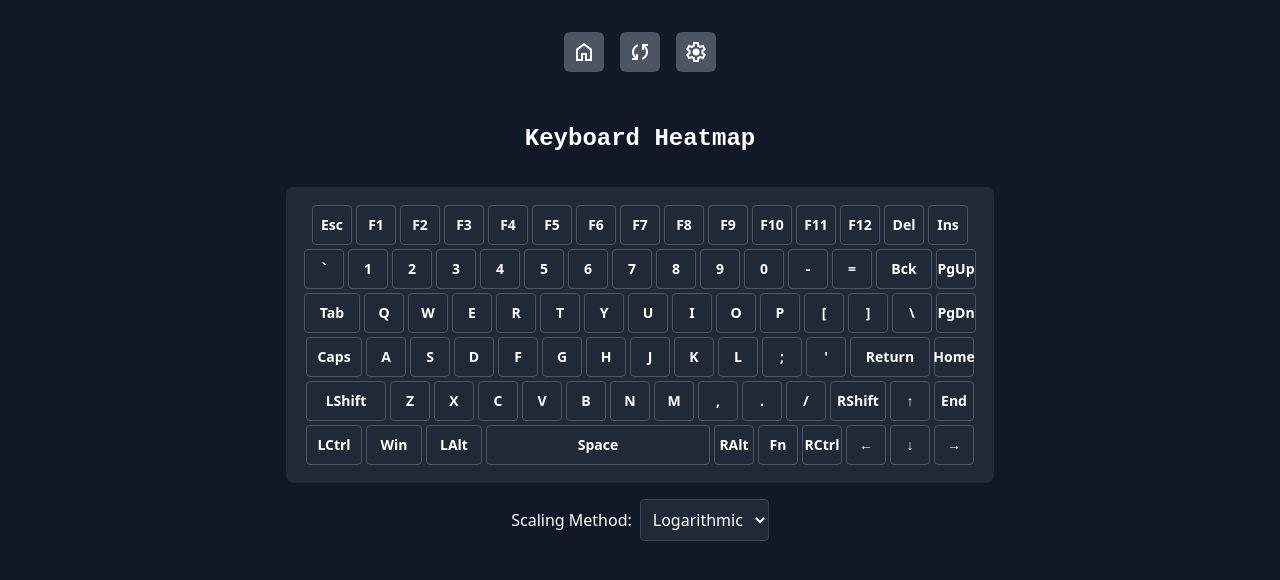
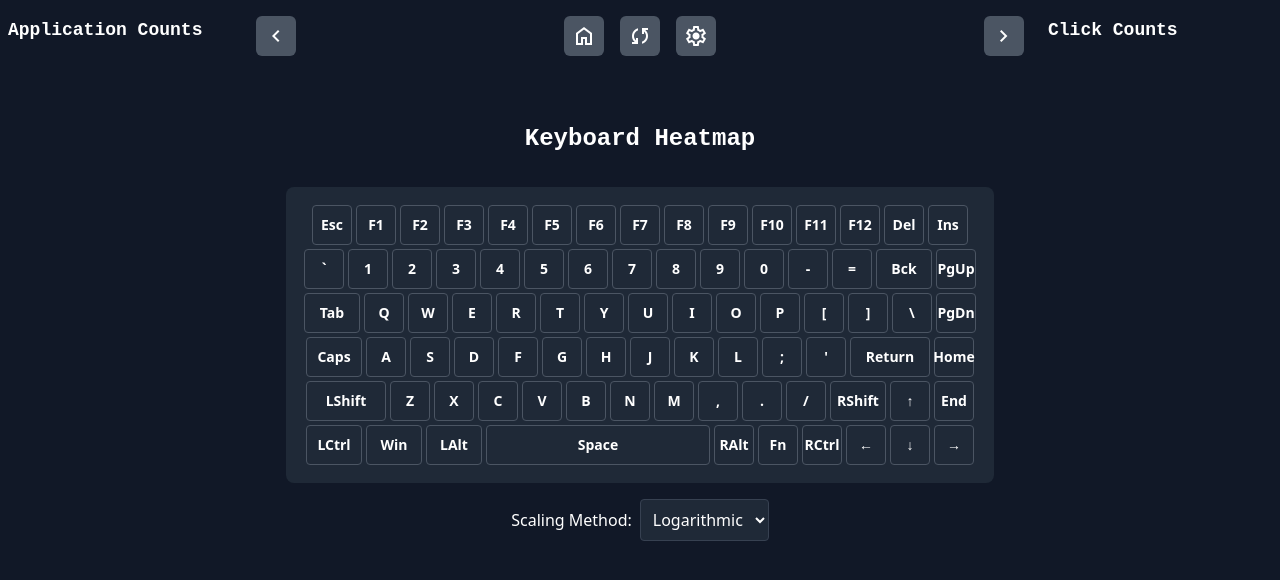
Before and after one commit to t4skmanag3r/keycap-app, a Vue app: page / in a window 1280 px wide. Shown: the top 580 px of the page. Built offline with nearby package versions, Linux system fonts and the light colour scheme.

Commit message:
added collapsible sidebars

```diff
--- a/src/App.vue
+++ b/src/App.vue
@@ -1,34 +1,38 @@
 <template>
-  <div class="container flex flex-row gap-24 justify-center min-h-screen max-w-full">
+  <div class="flex min-h-screen max-w-full relative">
     <!-- LEFT SIDEBAR -->
-     <div v-if="showHeatmap" class="min-h-full w-60">
+    <transition name="slide-left">
+      <div v-if="showHeatmap && leftSidebarOpen" class="sidebar left-sidebar">
         <!-- Application counts -->
         <AppCountBar :selectedDate="selectedDate" @updateAppFilter="handleAppFilter" :resetTrigger="resetTrigger" />
-      <div>
       </div>
-     </div>
-    <!-- MIDDLE DIV -->
-    <div class="min-h-full flex flex-col gap-4 flex-grow">
+    </transition>
+
+    <!-- MAIN CONTENT -->
+    <div class="flex-grow flex flex-col transition-all duration-300" :class="contentClass">
       <!-- TOP BAR -->
-      <div class="top-bar flex justify-center gap-4 w-full h-fit flex-row mt-8">
-        <button @click="toggleShowHeatmap" class="home-button p-0">
-          <span class="material-symbols-outlined">
-            home
-          </span>
+      <div class="top-bar flex items-center w-full h-fit flex-row p-4" :class="{'justify-center': showSettings, 'justify-between': showHeatmap}">
+        <button v-if="showHeatmap" @click="toggleLeftSidebar" class="sidebar-toggle">
+          <span class="material-symbols-outlined">{{ leftSidebarOpen ? 'chevron_left' : 'chevron_right' }}</span>
         </button>
-        <button @click="refreshData" class="refresh-button p-0">
-          <span class="material-symbols-outlined">
-            sync
-          </span>
+        <div class="flex gap-4">
+          <button @click="toggleShowHeatmap" class="home-button p-2">
+            <span class="material-symbols-outlined">home</span>
           </button>
-        <button @click="toggleShowSettings" class="settings-button p-0">
-          <span class="material-symbols-outlined">
-            settings
-          </span>
+          <button @click="refreshData" class="refresh-button p-2">
+            <span class="material-symbols-outlined">sync</span>
+          </button>
+          <button @click="toggleShowSettings" class="settings-button p-2">
+            <span class="material-symbols-outlined">settings</span>
           </button>
         </div>
+        <button v-if="showHeatmap" @click="toggleRightSidebar" class="sidebar-toggle">
+          <span class="material-symbols-outlined">{{ rightSidebarOpen ? 'chevron_right' : 'chevron_left' }}</span>
+        </button>
+      </div>
+
       <!-- MAIN CONTENT -->
-      <div v-if="showHeatmap" class="flex flex-grow flex-col items-center justify-center gap-4">
+      <div v-if="showHeatmap" class="flex flex-grow flex-col items-center justify-center gap-4 p-4">
         <h1 class="text-2xl font-bold mb-4 text-white text-center">Keyboard Heatmap</h1>
         <KeyboardHeatmap ref="heatmapRef" :selectedApp="selectedApp" :selectedDate="selectedDate" :scalingMethod="scalingMethod" />
         <div class="flex flex-row items-center justify-center w-full gap-8">
@@ -41,27 +45,32 @@
           </div>
         </div>
       </div>
+
       <!-- SETTINGS VIEW -->
-      <div v-if="showSettings" class="flex flex-grow flex-col items-center justify-center">
+      <div v-if="showSettings" class="flex flex-grow flex-col items-center justify-center p-4">
         <SettingsView />
       </div>
+
       <!-- BOTTOM BAR -->
-       <div v-if="showHeatmap" class="flex w-full h-52 flex-row ">
+      <div v-if="showHeatmap" class="flex w-full h-52 px-12 flex-row">
         <!-- Date Counts -->
         <DateCountBar @updateDayFilter="handleDayFilter" :resetTrigger="resetTrigger"></DateCountBar>
       </div>
     </div>
+
     <!-- RIGHT SIDEBAR -->
-     <div v-if="showHeatmap" class="min-h-full w-60">
+    <transition name="slide-right">
+      <div v-if="showHeatmap && rightSidebarOpen" class="sidebar right-sidebar">
         <!-- Click Counts -->
         <ClickCountBar :selectedApp="selectedApp" :selectedDate="selectedDate"></ClickCountBar>
       </div>
+    </transition>
   </div>
-
 </template>
 
+
 <script setup lang="ts">
-import { ref } from 'vue';
+import { computed, onMounted, onUnmounted, ref } from 'vue';
 import AppCountBar from './components/AppCountBar.vue';
 import ClickCountBar from './components/ClickCountBar.vue';
 import DateCountBar from './components/DateCountBar.vue';
@@ -116,6 +125,43 @@ const toggleShowSettings = () => {
   showHeatmap.value = false
 }
 
+const leftSidebarOpen = ref(true);
+const rightSidebarOpen = ref(true);
+
+const toggleLeftSidebar = () => {
+  leftSidebarOpen.value = !leftSidebarOpen.value;
+};
+
+const toggleRightSidebar = () => {
+  rightSidebarOpen.value = !rightSidebarOpen.value;
+};
+
+const checkScreenSize = () => {
+  if (window.innerWidth < 1024) {
+    leftSidebarOpen.value = false;
+    rightSidebarOpen.value = false;
+  } else {
+    leftSidebarOpen.value = true;
+    rightSidebarOpen.value = true;
+  }
+};
+
+onMounted(() => {
+  checkScreenSize();
+  window.addEventListener('resize', checkScreenSize);
+});
+
+onUnmounted(() => {
+  window.removeEventListener('resize', checkScreenSize);
+});
+
+const contentClass = computed(() => {
+  return {
+    'ml-60': leftSidebarOpen.value,
+    'mr-60': rightSidebarOpen.value,
+  };
+});
+
 </script>
 
 <style>
@@ -155,4 +201,37 @@ select option {
   @apply bg-gray-600 h-fit p-2 flex items-center justify-center text-white font-bold rounded-md;
   @apply hover:scale-110 transition;
 }
+
+.sidebar {
+  @apply fixed top-0 bottom-0 w-60 transition-all duration-300 ease-in-out overflow-y-hidden z-10;
+}
+
+.left-sidebar {
+  @apply left-0;
+}
+
+.right-sidebar {
+  @apply right-0;
+}
+
+.sidebar-toggle {
+  @apply bg-gray-700 text-white p-2 rounded-full;
+}
+
+.slide-left-enter-active,
+.slide-left-leave-active,
+.slide-right-enter-active,
+.slide-right-leave-active {
+  transition: transform 0.3s ease;
+}
+
+.slide-left-enter-from,
+.slide-left-leave-to {
+  transform: translateX(-100%);
+}
+
+.slide-right-enter-from,
+.slide-right-leave-to {
+  transform: translateX(100%);
+}
 </style>
--- a/src/components/AppCountBar.vue
+++ b/src/components/AppCountBar.vue
@@ -1,5 +1,6 @@
 <template>
-  <div class="w-full h-screen overflow-y-auto py-12">
+  <div class="w-full h-screen overflow-y-auto relative">
+    <h2 class="text-lg font-bold text-white my-4 ml-2">Application Counts</h2>
     <transition-group
       name="app-list"
       tag="div"
--- a/src/components/ClickCountBar.vue
+++ b/src/components/ClickCountBar.vue
@@ -1,5 +1,6 @@
 <template>
-  <div class="w-full h-screen overflow-y-auto py-12 relative">
+  <div class="w-full h-screen overflow-y-auto relative">
+    <h2 class="text-lg font-bold text-white my-4 ml-2">Click Counts</h2>
     <transition-group
       name="key-list"
       tag="div"
```
Lines whose indentation alone changed are shown as unchanged.
